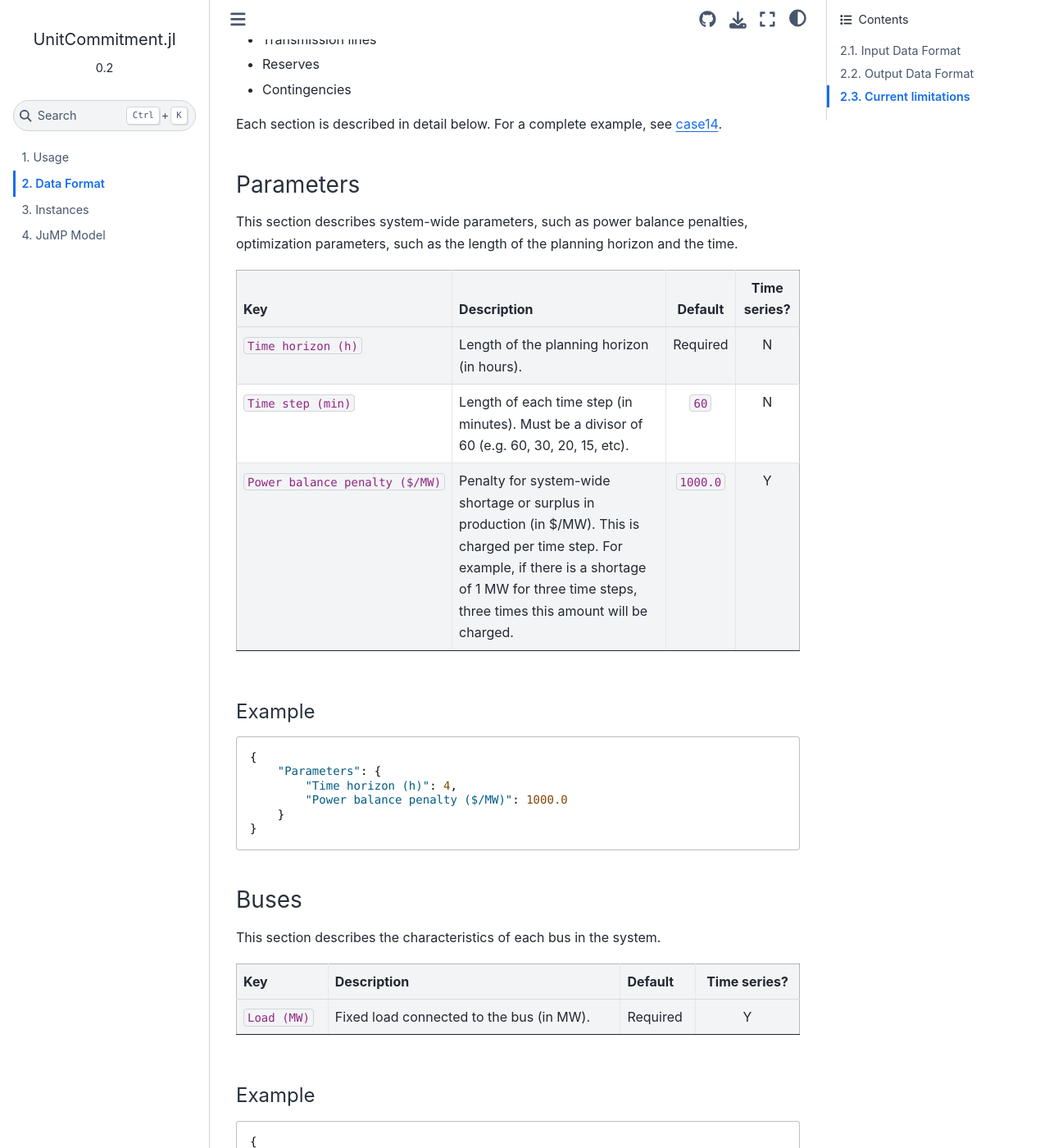
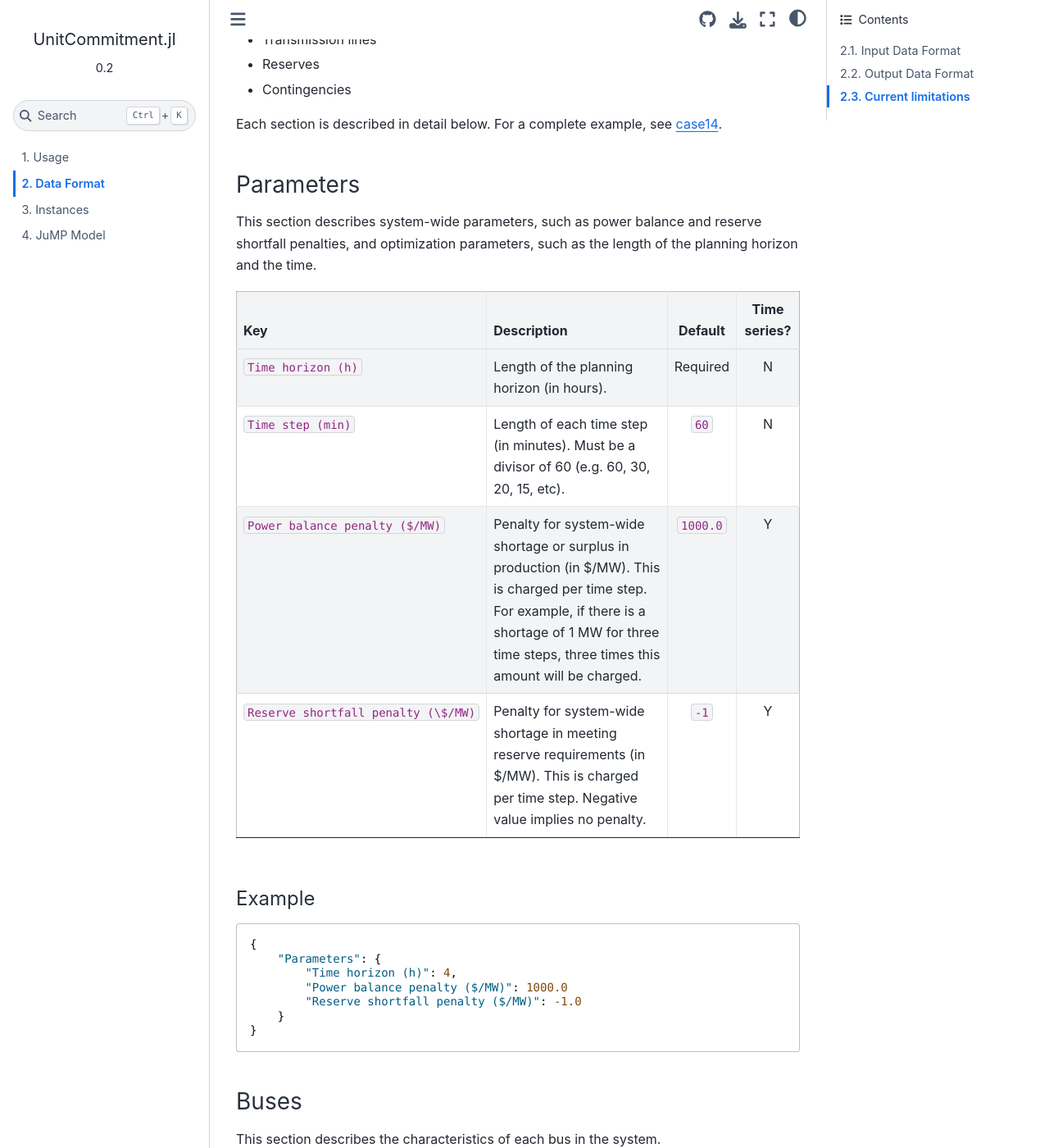
Before and after one commit to ANL-CEEESA/UnitCommitment.jl, a Sphinx documentation site: the page built from docs/format.md, in a window 1280 px wide and 1400 px high, scrolled down 347 px. Shown: the whole window at 82% size. Built offline with Sphinx 7.4.7 and the Sphinx Book theme 1.1.4, drawn with Linux system fonts in a browser that asks for light colours.

Commit message:
Added docs for shortfall and set default to -1, indicating no penalty.

````diff
--- a/docs/format.md
+++ b/docs/format.md
@@ -28,13 +28,14 @@ Each section is described in detail below. For a complete example, see [case14](
 
 ### Parameters
 
-This section describes system-wide parameters, such as power balance penalties,  optimization parameters, such as the length of the planning horizon and the time.
+This section describes system-wide parameters, such as power balance and reserve shortfall penalties, and optimization parameters, such as the length of the planning horizon and the time.
 
 | Key                            | Description                                       | Default  | Time series?
 | :----------------------------- | :------------------------------------------------ | :------: | :------------:
-| `Time horizon (h)`                     | Length of the planning horizon (in hours). | Required | N
+| `Time horizon (h)` | Length of the planning horizon (in hours). | Required | N
 | `Time step (min)` | Length of each time step (in minutes). Must be a divisor of 60 (e.g. 60, 30, 20, 15, etc). | `60` | N
 | `Power balance penalty ($/MW)` | Penalty for system-wide shortage or surplus in production (in $/MW). This is charged per time step. For example, if there is a shortage of 1 MW for three time steps, three times this amount will be charged. | `1000.0` | Y
+| `Reserve shortfall penalty (\$/MW)` | Penalty for system-wide shortage in meeting reserve requirements (in $/MW). This is charged per time step. Negative value implies no penalty. | `-1` | Y
 
 
 #### Example
@@ -43,6 +44,7 @@ This section describes system-wide parameters, such as power balance penalties,
     "Parameters": {
         "Time horizon (h)": 4,
         "Power balance penalty ($/MW)": 1000.0
+        "Reserve shortfall penalty ($/MW)": -1.0
     }
 }
 ```
````
Also changed, not shown: 2 other files.
